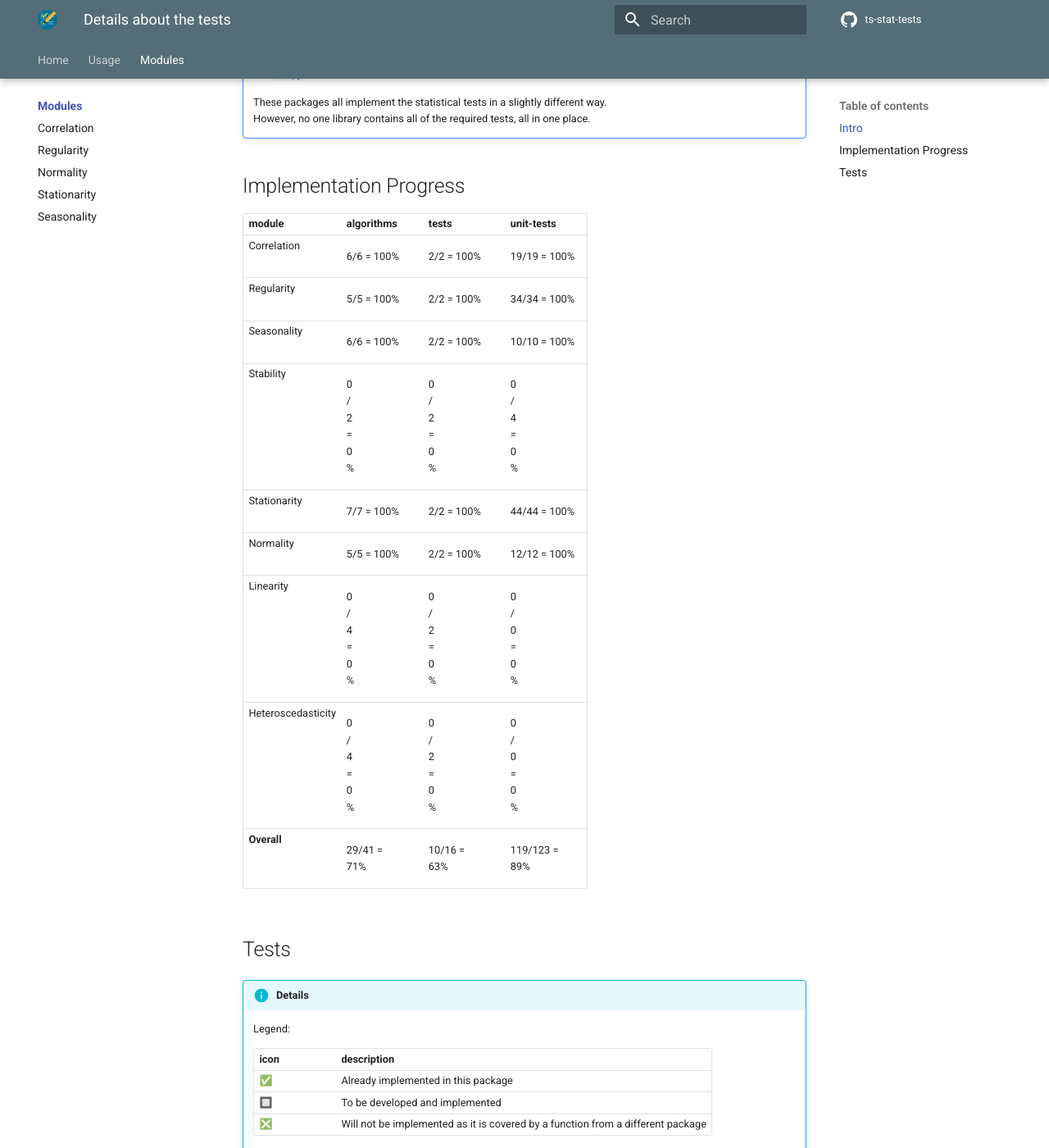
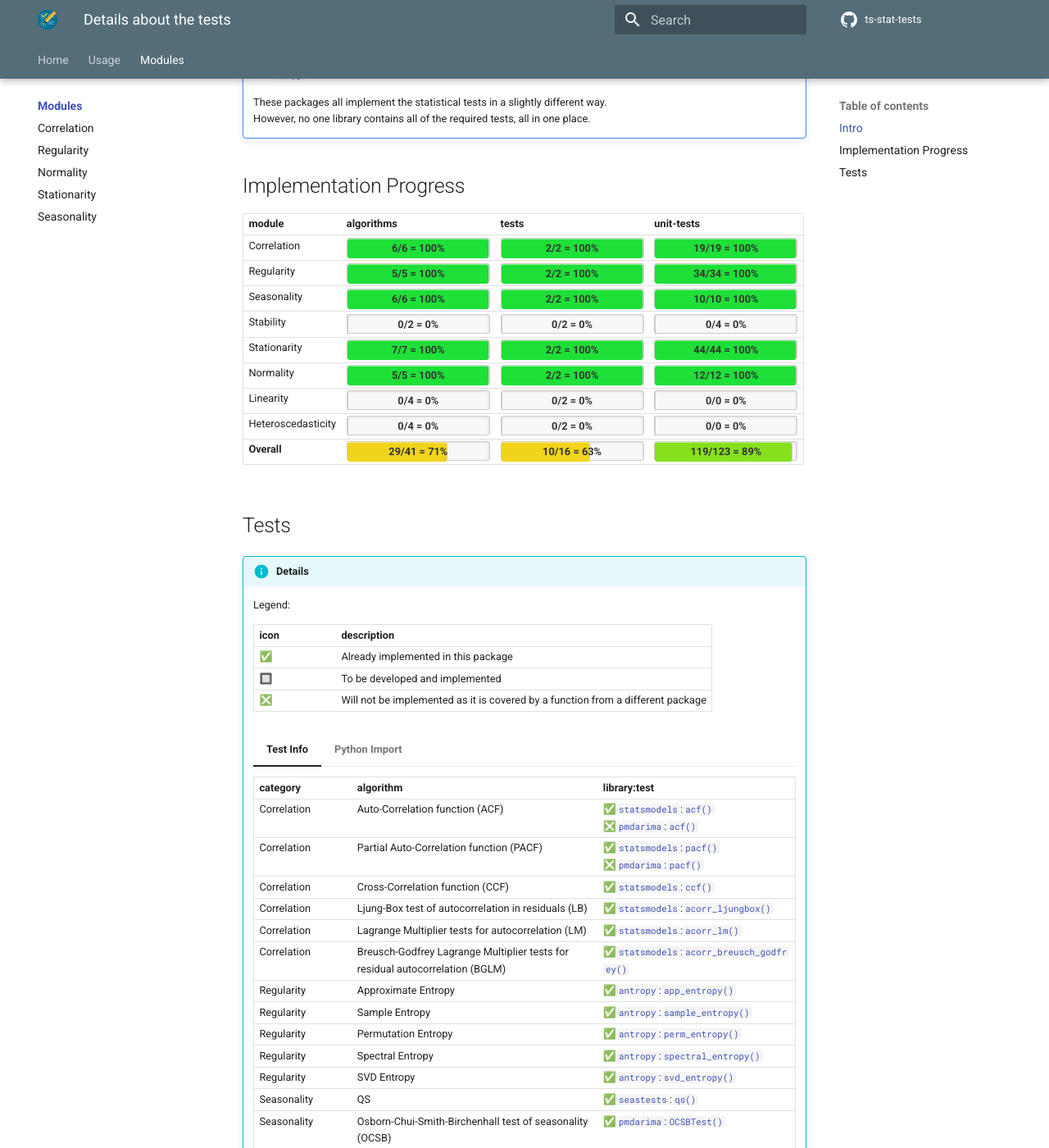
Before and after one commit to data-science-extensions/ts-stat-tests, an MkDocs documentation site: the page built from docs/code/index.md, in a window 1280 px wide and 1400 px high, scrolled down 419 px. Shown: the whole window at 82% size. Built offline with MkDocs 1.6.1 and Material for MkDocs 9.7.7, drawn with Linux system fonts in a browser that asks for light colours; comment, search, counter and statistics services are not loaded; the version menu is left out.

Commit message:
Add progress bar styles and integrate into MkDocs configuration - Create `progress_bar.css` with styles for progress bars and labels - Include progress bar styles in `mkdocs.yml` under `extra_css`

```diff
--- /dev/null
+++ b/docs/overrides/assets/css/progress_bar.css
@@ -0,0 +1,64 @@
+.progress {
+    display: block;
+    width: max-content;
+    min-width: 175px;
+    max-width: 300px;
+    margin: 10px 0;
+    height: 24px;
+    border: 1px solid #ccc;
+    -webkit-border-radius: 3px;
+    -moz-border-radius: 3px;
+    border-radius: 3px;
+    background-color: #F8F8F8;
+    position: relative;
+    box-shadow: inset -1px 1px 3px rgba(0, 0, 0, .1);
+}
+
+.progress-label {
+    position: absolute;
+    text-align: center;
+    font-weight: bold;
+    width: 100%;
+    margin: 0;
+    line-height: 24px;
+    color: #333;
+    -webkit-font-smoothing: antialiased !important;
+    white-space: nowrap;
+    overflow: hidden;
+}
+
+.progress-bar {
+    height: 24px;
+    float: left;
+    border-right: 1px solid #ccc;
+    -webkit-border-radius: 3px;
+    -moz-border-radius: 3px;
+    border-radius: 3px;
+    background-color: #34c2e3;
+    box-shadow: inset 0 1px 0px rgba(255, 255, 255, .5);
+}
+
+/* For Level Colors */
+.progress-100plus .progress-bar {
+    background-color: #1ee038;
+}
+
+.progress-80plus .progress-bar {
+    background-color: #86e01e;
+}
+
+.progress-60plus .progress-bar {
+    background-color: #f2d31b;
+}
+
+.progress-40plus .progress-bar {
+    background-color: #f2b01e;
+}
+
+.progress-20plus .progress-bar {
+    background-color: #f27011;
+}
+
+.progress-0plus .progress-bar {
+    background-color: #f63a0f;
+}
--- a/mkdocs.yml
+++ b/mkdocs.yml
@@ -96,6 +96,7 @@
   - assets/css/admonitions.css
   - assets/css/code_chunks.css
   - assets/css/shortcodes.css
+  - assets/css/progress_bar.css
   - https://site-assets.fontawesome.com/releases/v6.4.2/css/all.css
 
 plugins:
```
